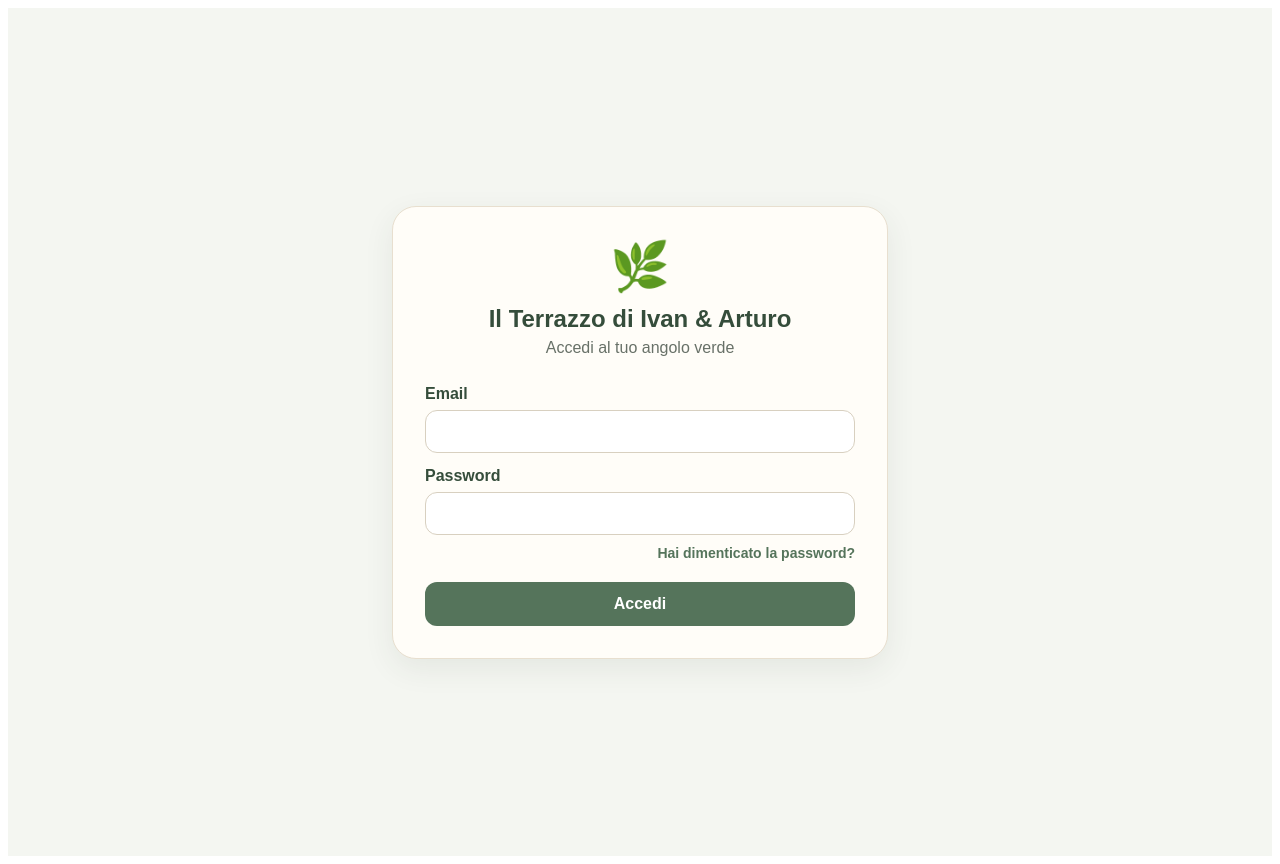
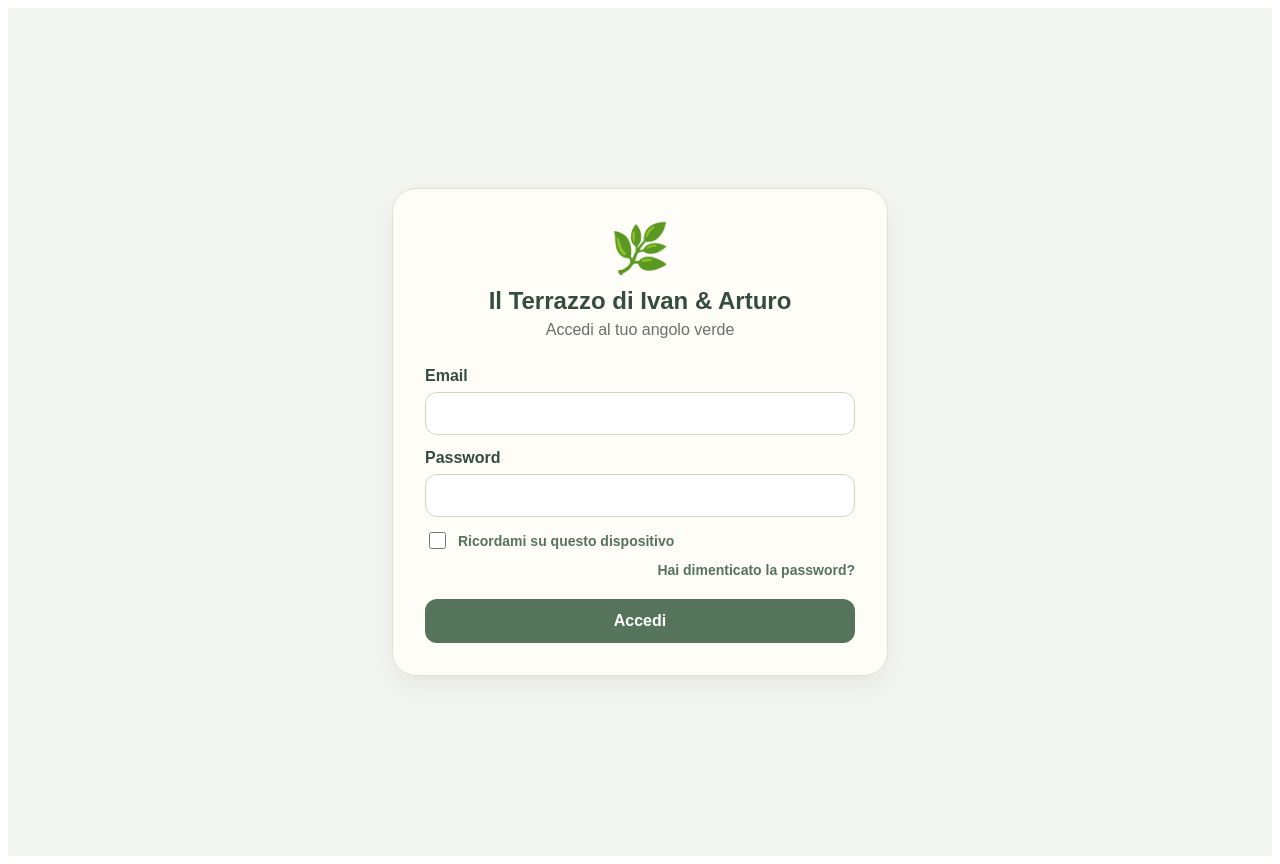
Before and after one commit to IvanM489/il-terrazzo-ivan-arturo, a Next.js app: page /login in a window 1280 px wide. Built offline with nearby package versions, Linux system fonts and the light colour scheme.

Commit message:
Add remember-me checkbox to login form

```diff
--- a/app/login/page.js
+++ b/app/login/page.js
@@ -8,6 +8,7 @@ function LoginForm() {
   const searchParams = useSearchParams();
   const [email, setEmail] = useState("");
   const [password, setPassword] = useState("");
+  const [rememberMe, setRememberMe] = useState(false);
   const [errore, setErrore] = useState("");
   const [loading, setLoading] = useState(false);
 
@@ -20,7 +21,7 @@ function LoginForm() {
       const response = await fetch("/api/auth/login", {
         method: "POST",
         headers: { "Content-Type": "application/json" },
-        body: JSON.stringify({ email, password }),
+        body: JSON.stringify({ email, password, rememberMe }),
       });
 
       const result = await response.json().catch(() => ({}));
@@ -60,6 +61,16 @@ function LoginForm() {
             <input type="password" value={password} onChange={(e) => setPassword(e.target.value)} required autoComplete="current-password" style={inputStyle} />
           </label>
 
+          <label style={{ display: "flex", alignItems: "center", gap: "9px", color: "#55745b", fontSize: "14px", fontWeight: "600", cursor: "pointer", userSelect: "none", marginTop: "-2px" }}>
+            <input
+              type="checkbox"
+              checked={rememberMe}
+              onChange={(e) => setRememberMe(e.target.checked)}
+              style={{ width: "17px", height: "17px", accentColor: "#55745b", cursor: "pointer" }}
+            />
+            Ricordami su questo dispositivo
+          </label>
+
           <div style={{ textAlign: "right", marginTop: "-5px" }}>
             <Link href="/recupero-password" style={{ color: "#55745b", fontSize: "14px", textDecoration: "none", fontWeight: "600" }}>
               Hai dimenticato la password?
```
